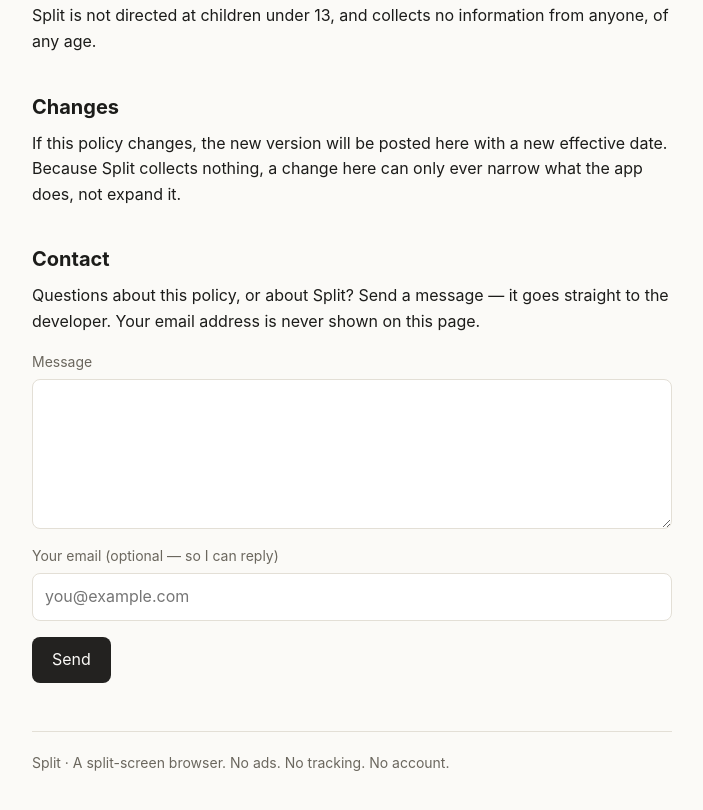
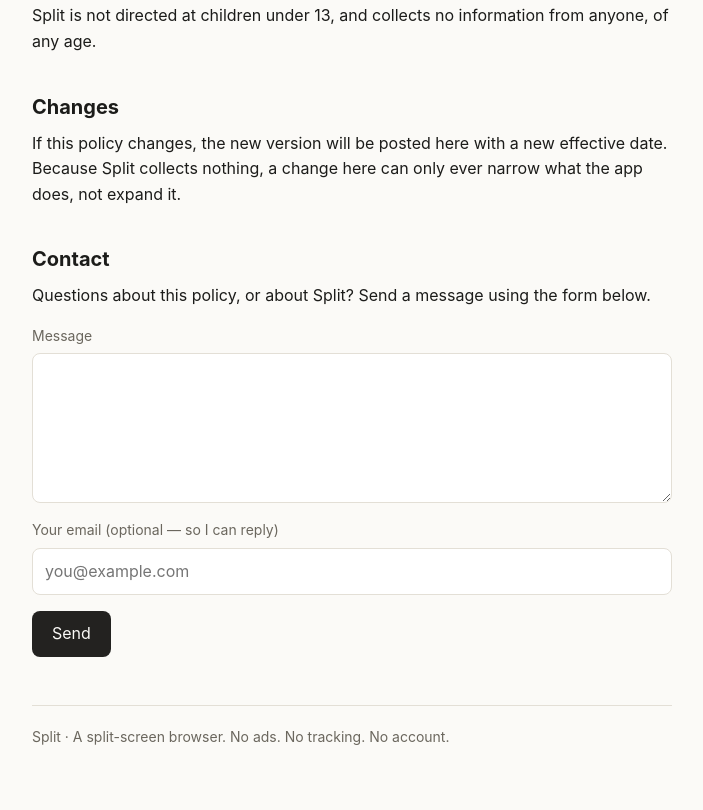
Before and after one commit to j0shuaisrael/j0shuaisrael.github.io, a plain HTML site: page split/privacy.html in a window 1280 px wide. Shown: the part 954-1764 px from the top of the page, without its empty margins (288-991 px from the left). Drawn offline with Linux system fonts and the light colour scheme.

Commit message:
Split: privacy policy — keep contact copy public-facing

```diff
--- a/split/privacy.html
+++ b/split/privacy.html
@@ -47,7 +47,7 @@
   <p>If this policy changes, the new version will be posted here with a new effective date. Because Split collects nothing, a change here can only ever narrow what the app does, not expand it.</p>
 
   <h2>Contact</h2>
-  <p>Questions about this policy, or about Split? Send a message — it goes straight to the developer. Your email address is never shown on this page.</p>
+  <p>Questions about this policy, or about Split? Send a message using the form below.</p>
   <form id="contact-form" action="https://api.web3forms.com/submit" method="POST">
     <input type="hidden" name="access_key" value="0f0f48ca-de8c-4795-a363-116af0e0d80c">
     <input type="hidden" name="subject" value="Split — privacy policy contact">
```
